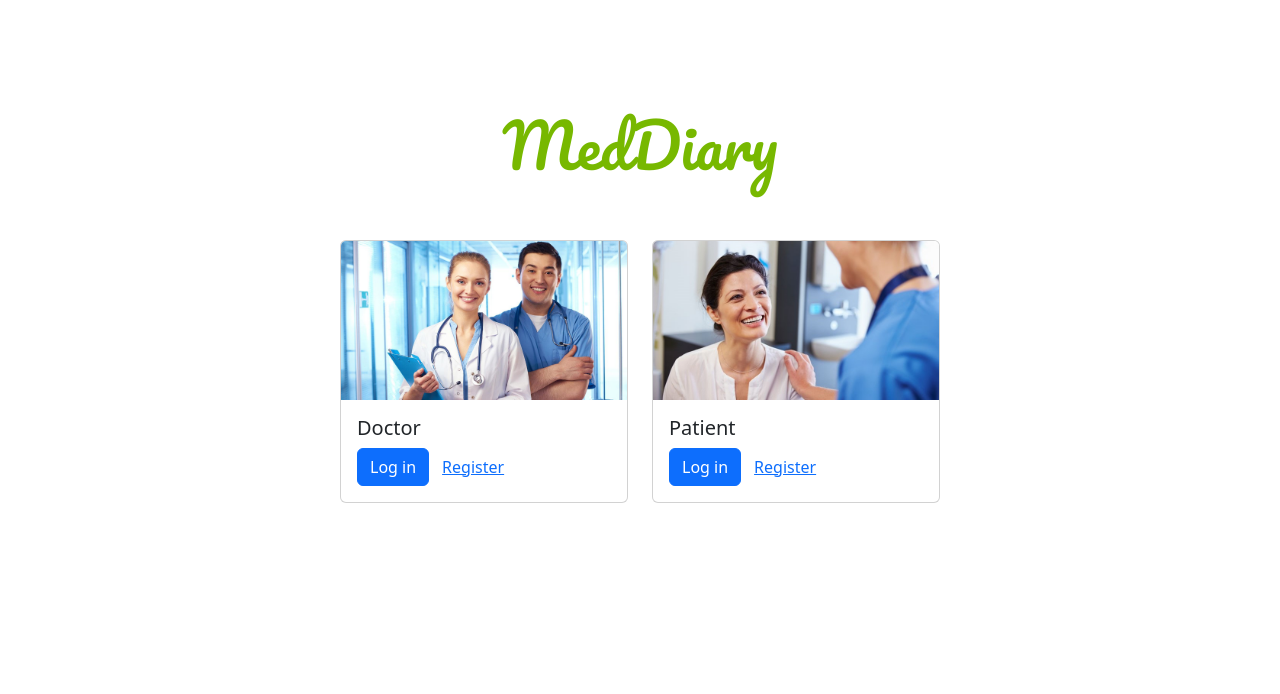
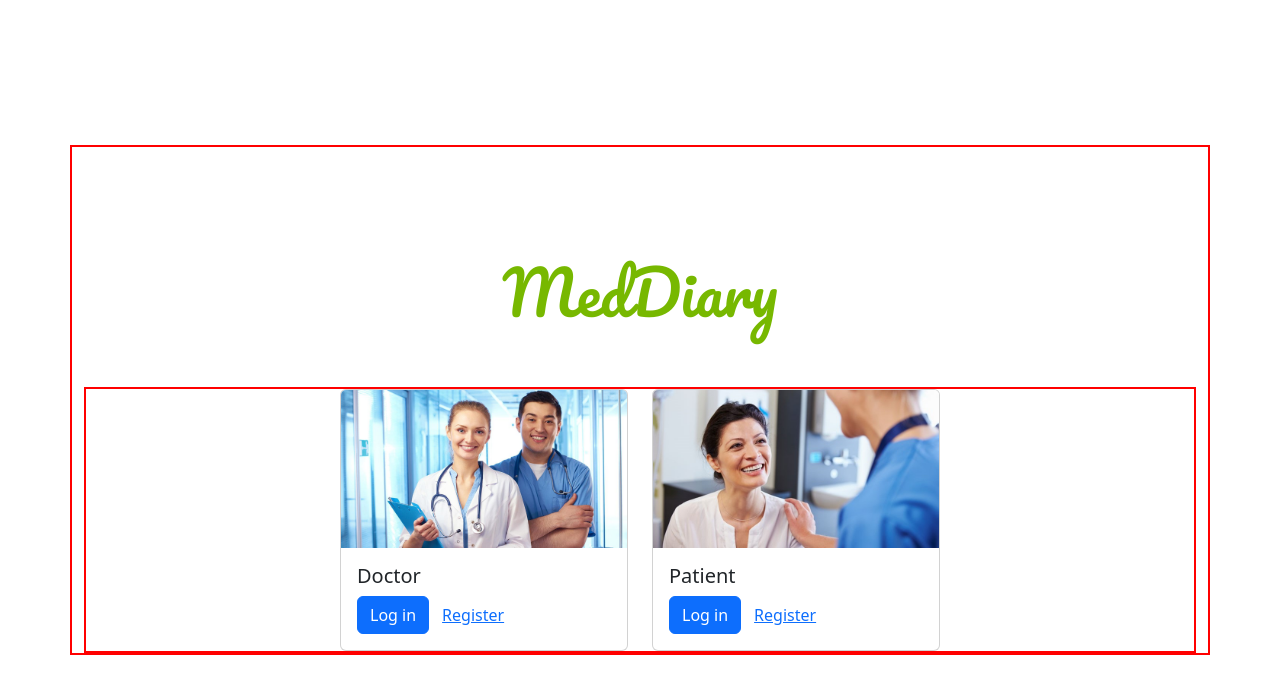
Before and after one commit to anhnguyen6535/MedDiary, a React (Create React App) app in the folder webapp/: page / in a window 1280 px wide. Shown: the top 694 px of the page. Built offline with nearby package versions, Linux system fonts and the light colour scheme.

Commit message:
Modified Center Component

```diff
--- a/webapp/src/components/Logo.js
+++ b/webapp/src/components/Logo.js
@@ -3,7 +3,6 @@ import React from 'react'
 export default function Logo(prop) {
   const size = {
     fontSize: prop.size
-
   }
 
   return (
--- a/webapp/src/components/LogoHeader.js
+++ b/webapp/src/components/LogoHeader.js
@@ -1,6 +1,7 @@
 import React from 'react'
 import { Container } from 'react-bootstrap'
 import { Outlet } from 'react-router-dom'
+import Center from './Center'
 import Logo from './Logo'
 
 export default function LogoHeader() {
@@ -11,13 +12,16 @@ export default function LogoHeader() {
 
 
   return (
-    <>
-        <div className='text-center' style={headStyle} >
-            <Logo size='60px'/>
-        </div>
-        <Container>
-            <Outlet/>
+    <Center>
+        <Container style={{border: '2px solid red'}}>
+            <div className='text-center' style={headStyle} >
+                <Logo size='60px'/>
+            </div>
+            <Container style={{border: '2px solid red'}}>
+                <Outlet/>
+            </Container>
         </Container>
-    </>
+
+    </Center>
   )
 }
```
Also changed, not shown: webapp/src/components/Center.js (+6 -2 lines).
